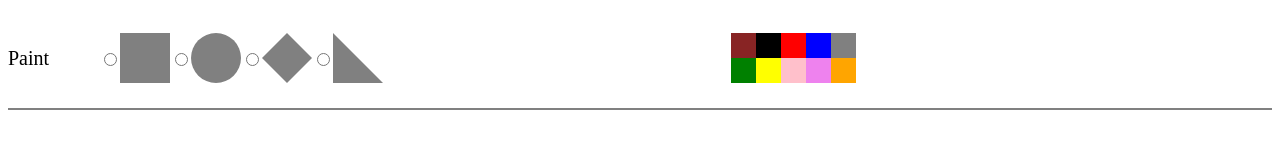
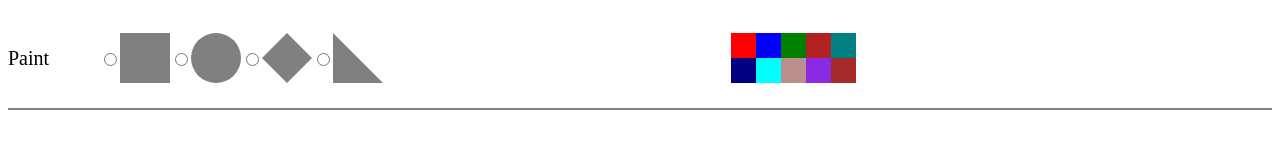
Before and after one commit to Baddaniar/JShomeworkStep, a plain HTML site: page HW17_due_11.10_colorbox/figures/index.html in a window 1280 px wide. Drawn offline with Linux system fonts and the light colour scheme.

Commit message:
hw paint

```diff
--- a/HW17_due_11.10_colorbox/figures/index.html
+++ b/HW17_due_11.10_colorbox/figures/index.html
@@ -12,39 +12,71 @@
         <p>Paint</p>
         <form>
                     <input type="radio" id="boxChoise"
-                    name="contact">
+                    name="contact" onclick="chosefigure()">
                     <div class="box"></div>
 
                     <input type="radio" id="circleChoise"
-                    name="contact">
+                    name="contact" onclick="chosefigure()">
                     <div class="circle"></div>
 
                     <input type="radio" id="romchoise"
-                    name="contact">
+                    name="contact" onclick="chosefigure()">
                     <div class="romb"></div>
 
                     <input type="radio" id="triangle"
-                    name="contact">
+                    name="contact" onclick="chosefigure()">
                     <div class="triangle"></div>
 
 
         </form>
         <div class="colors">
-            <div id="color1"></div>
-            <div id="color2"></div>
-            <div id="color3"></div>
-            <div id="color4"></div>
-            <div id="color5"></div>
-            <div id="color6"></div>
-            <div id="color7"></div>
-            <div id="color8"></div>
-            <div id="color9"></div>
-            <div id="color10"></div>
+            <div style="background-color: red;" class="color" onclick="changeColor()"></div>
+            <div style="background-color: blue;" class="color" onclick="changeColor()"></div>
+            <div style="background-color: green;" class="color" onclick="changeColor()"></div>
+            <div style="background-color: firebrick;" class="color" onclick="changeColor()"></div>
+            <div style="background-color: teal;" class="color" onclick="changeColor()"></div>
+            <div style="background-color: navy;" class="color" onclick="changeColor()"></div>
+            <div style="background-color: aqua;" class="color" onclick="changeColor()"></div>
+            <div style="background-color: rosybrown;" class="color" onclick="changeColor()"></div>
+            <div style="background-color: blueviolet;" class="color" onclick="changeColor()"></div>
+            <div style="background-color: brown;" class="color" onclick="changeColor()"></div>
+
         </div>
 
     </header>
-    <main>
+    <main onclick="draw(event)">
 
     </main>
 </body>
+<script>
+    //figures
+const box = document.querySelector("#boxChoise")
+const circle = document.querySelector("#circleChoise")
+const romb = document.querySelector("#romchoise")
+const triangle = document.querySelector("#triangle")
+const main = document.querySelector("main")
+
+
+let chosencolor,figure;
+
+function chosefigure(){
+    if(box.checked){
+        figure = "box"
+    }else if(circle.checked){
+        figure = "circle"
+    }else if(romb.checked){
+        figure = "romb"
+    }else if(triangle.checked){
+        figure = "triangle"
+    }
+}
+
+function draw(){
+    chosefigure()
+    main.innerHTML= `<div class="${figure}" onclick="event.stopPropagation()" style="position: absolute; background-color:${chosencolor}; top: ${event.clientY-30}px; left:${event.clientX-30}px"></div>`
+}
+function changeColor(){
+    chosencolor = event.path[0].style.backgroundColor
+}
+</script>
 </html>
--- a/HW17_due_11.10_colorbox/figures/style.css
+++ b/HW17_due_11.10_colorbox/figures/style.css
@@ -63,53 +63,12 @@ form{
     grid-template-rows: 25px 25px;
 }
 
-#color1{
+.color{
     width: 25px;
     height: 25px;
-    background-color: rgb(136, 36, 36);
 }
-#color2{
-    width: 25px;
-    height: 25px;
-    background-color: black;
+
+main{
+    width: 100vw;
+    height: 100vh;
 }
-#color3{
-    width: 25px;
-    height: 25px;
-    background-color: red;
-}
-#color4{
-    width: 25px;
-    height: 25px;
-    background-color: blue;
-}
-#color5{
-    width: 25px;
-    height: 25px;
-    background-color: grey;
-}
-#color6{
-    width: 25px;
-    height: 25px;
-    background-color: green;
-}
-#color7{
-    width: 25px;
-    height: 25px;
-    background-color: yellow;
-}
-#color8{
-    width: 25px;
-    height: 25px;
-    background-color: pink;
-}
-#color9{
-    width: 25px;
-    height: 25px;
-    background-color: violet;
-}
-#color10{
-    width: 25px;
-    height: 25px;
-    background-color: orange;
-}
```
Also changed, not shown: HW17_due_11.10_colorbox/figures/script.js (deleted, +0 -37 lines), HW17_due_11.10_colorbox/script.js (+7 -7 lines).
